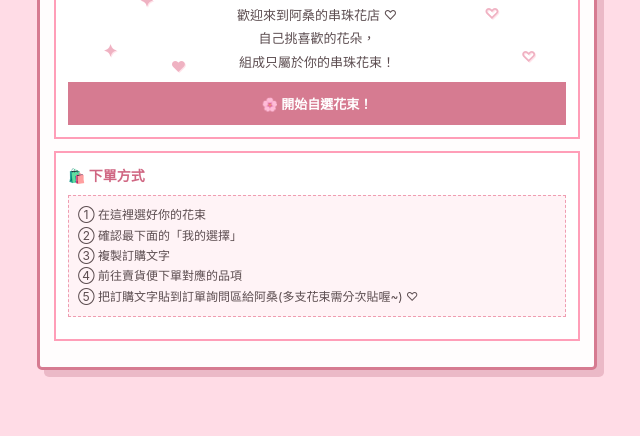
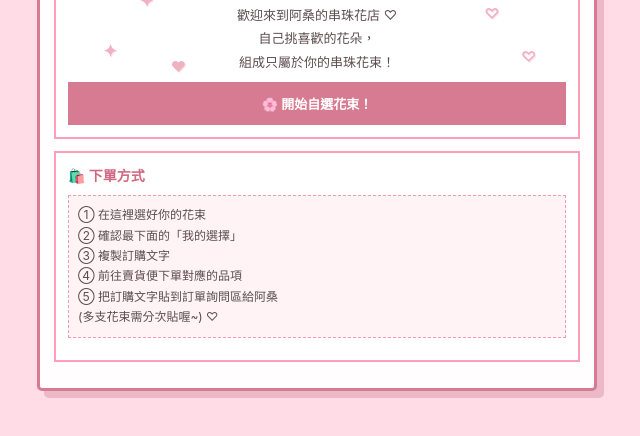
Before and after one commit to rosinaloson/Beaded-flower-shop, a plain HTML site: page index.html in a window 1280 px wide. Shown: the part 220-656 px from the top of the page, without its empty margins (323-963 px from the left). Drawn offline with Linux system fonts and the light colour scheme; no server answers.

Commit message:
Update index.html

```diff
--- a/index.html
+++ b/index.html
@@ -120,7 +120,7 @@ h2{color:#d06783;font-size:20px;margin:5px 0 10px}h3{color:#d06783;font-size:14p
 <button class="main-button" onclick="goShop()">🌸 開始自選花束！</button>
 </div>
 </div>
-<div class="card"><h3>🛍️ 下單方式</h3><div class="notice">① 在這裡選好你的花束<br>② 確認最下面的「我的選擇」<br>③ 複製訂購文字<br>④ 前往賣貨便下單對應的品項<br>⑤ 把訂購文字貼到訂單詢問區給阿桑(多支花束需分次貼喔~) ♡</div><div id="home-links"></div></div>
+<div class="card"><h3>🛍️ 下單方式</h3><div class="notice">① 在這裡選好你的花束<br>② 確認最下面的「我的選擇」<br>③ 複製訂購文字<br>④ 前往賣貨便下單對應的品項<br>⑤ 把訂購文字貼到訂單詢問區給阿桑<br>(多支花束需分次貼喔~) ♡</div><div id="home-links"></div></div>
 </div>
 
 <div class="page" id="shop">
```
